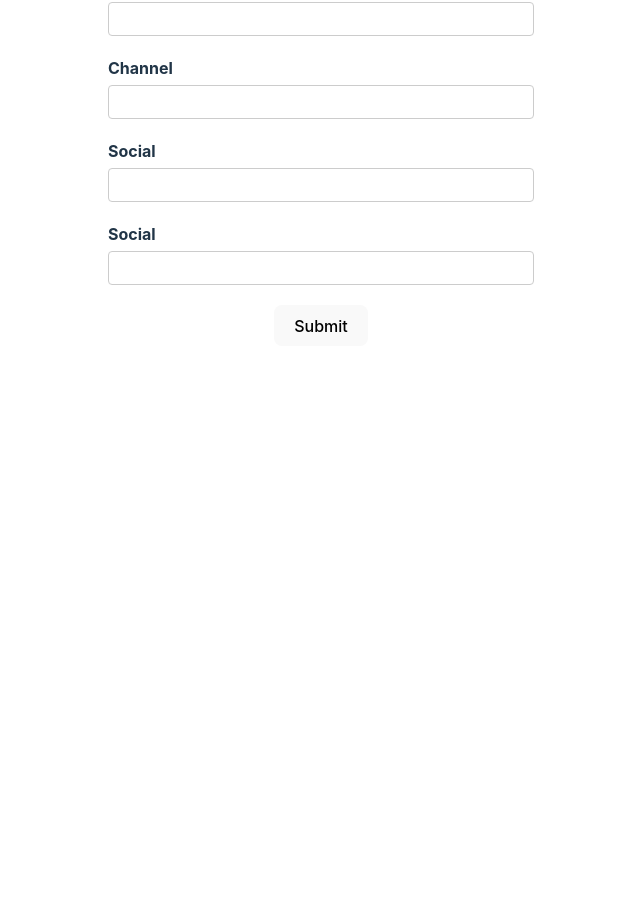
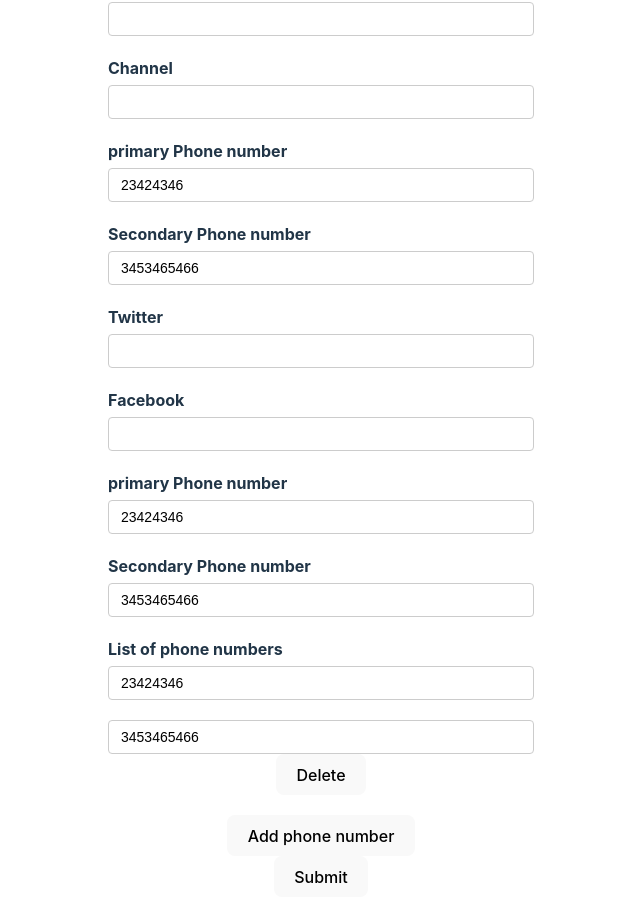
Before and after one commit to valentinesamuel/react-nestjs-sandbox, a React (Vite) app in the folder reactjs/: page / in a window 1280 px wide. Shown: the part 267-1188 px from the top of the page, without its empty margins (319-959 px from the left). Before the commit the page ends 800 px from the top, so only its background shows below. Built offline with nearby package versions, Linux system fonts and the light colour scheme.

Commit message:
feat: added dynamic form components

```diff
--- a/reactjs/src/components/YoutubeForm.tsx
+++ b/reactjs/src/components/YoutubeForm.tsx
@@ -1,5 +1,5 @@
 /* eslint-disable @typescript-eslint/no-explicit-any */
-import { useForm } from "react-hook-form";
+import { useFieldArray, useForm } from "react-hook-form";
 import { DevTool } from "@hookform/devtools";
 
 type FormValues = {
@@ -10,6 +10,8 @@ type FormValues = {
     twitter: string;
     facebook: string;
   };
+  phoneNumbers: string[];
+  phNumbers: { number: string }[];
 };
 
 export const YouTubeForm = () => {
@@ -22,6 +24,8 @@ export const YouTubeForm = () => {
         facebook: "",
         twitter: "",
       },
+      phoneNumbers: ["23424346", "3453465466", "3637894867"],
+      phNumbers: [{ number: "23424346" }, { number: "3453465466" }],
     },
     // defaultValues: async () => {
     //   const response = await fetch(
@@ -37,6 +41,10 @@ export const YouTubeForm = () => {
   });
   const { register, control, handleSubmit, formState } = form;
   const { errors } = formState;
+  const { fields, append, remove } = useFieldArray({
+    control,
+    name: "phNumbers",
+  });
 
   const onsubmitForm = (data: FormValues) => {
     console.log("Form Submitted", data);
@@ -106,17 +114,103 @@ export const YouTubeForm = () => {
         </div>
 
         <div className="form-control">
-          <label htmlFor="social">Social</label>
+          <div className="form-control">
+            <label htmlFor="primary-phone">primary Phone number</label>
+            <input
+              type="text"
+              id="primary-phone"
+              {...register("phoneNumbers.0", {
+                validate: {
+                  badNumber: (field) => {
+                    return (
+                      !field.endsWith(String(4)) || "End with a good number"
+                    );
+                  },
+                },
+              })}
+            />
+            <p className="error">{errors.phoneNumbers?.[0]?.message}</p>
+          </div>
+
+          <div className="form-control">
+            <label htmlFor="secondary-phone">Secondary Phone number</label>
+            <input
+              type="text"
+              id="secondary-phone"
+              {...register("phoneNumbers.1", {
+                required: {
+                  value: true,
+                  message: "number is required",
+                },
+              })}
+            />
+            <p className="error">{errors.phoneNumbers?.[0]?.message}</p>
+          </div>
+          <label htmlFor="social">Twitter</label>
           <input type="text" id="social" {...register("social.twitter")} />
           <p className="error">{errors.social?.twitter?.message}</p>
         </div>
 
         <div className="form-control">
-          <label htmlFor="social">Social</label>
+          <label htmlFor="social">Facebook</label>
           <input type="text" id="social" {...register("social.facebook")} />
           <p className="error">{errors.social?.facebook?.message}</p>
         </div>
 
+        <div className="form-control">
+          <label htmlFor="primary-phone">primary Phone number</label>
+          <input
+            type="text"
+            id="primary-phone"
+            {...register("phoneNumbers.0", {
+              validate: {
+                badNumber: (field) => {
+                  return !field.endsWith(String(4)) || "End with a good number";
+                },
+              },
+            })}
+          />
+          <p className="error">{errors.phoneNumbers?.[0]?.message}</p>
+        </div>
+
+        <div className="form-control">
+          <label htmlFor="secondary-phone">Secondary Phone number</label>
+          <input
+            type="text"
+            id="secondary-phone"
+            {...register("phoneNumbers.1", {
+              required: {
+                value: true,
+                message: "number is required",
+              },
+            })}
+          />
+          <p className="error">{errors.phoneNumbers?.[1]?.message}</p>
+        </div>
+
+        <div>
+          <label>List of phone numbers</label>
+          <div>
+            {fields.map((field, index) => {
+              return (
+                <div key={field.id} className="form-control">
+                  <input
+                    type="text"
+                    {...register(`phNumbers.${index}.number` as const)}
+                  />
+                  {index > 0 && (
+                    <button type="button" onClick={() => remove(index)}>
+                      Delete
+                    </button>
+                  )}
+                </div>
+              );
+            })}
+            <button type="button" onClick={() => append({ number: "" })}>
+              Add phone number
+            </button>
+          </div>
+        </div>
         <button>Submit</button>
       </form>
       <DevTool control={control} />
```
